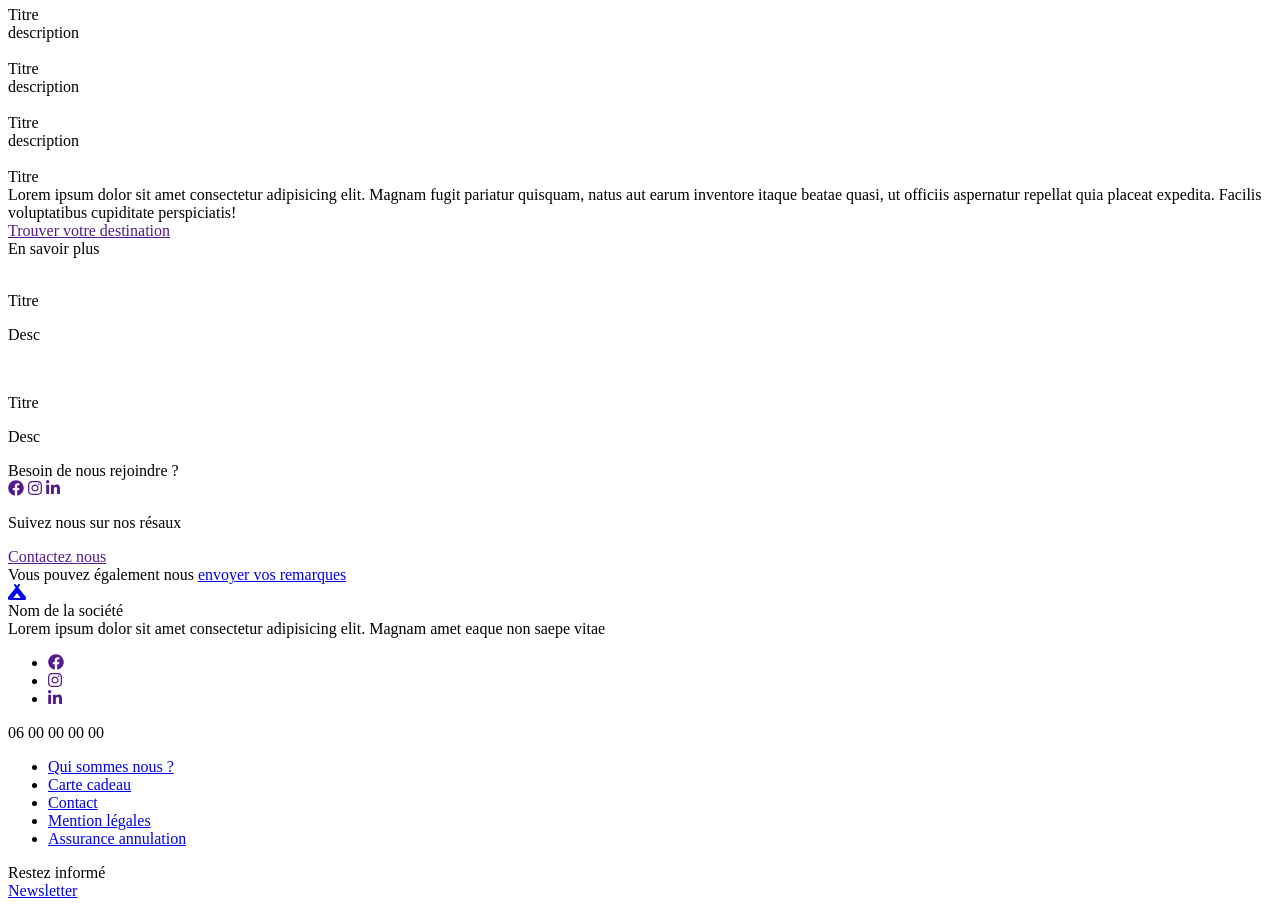
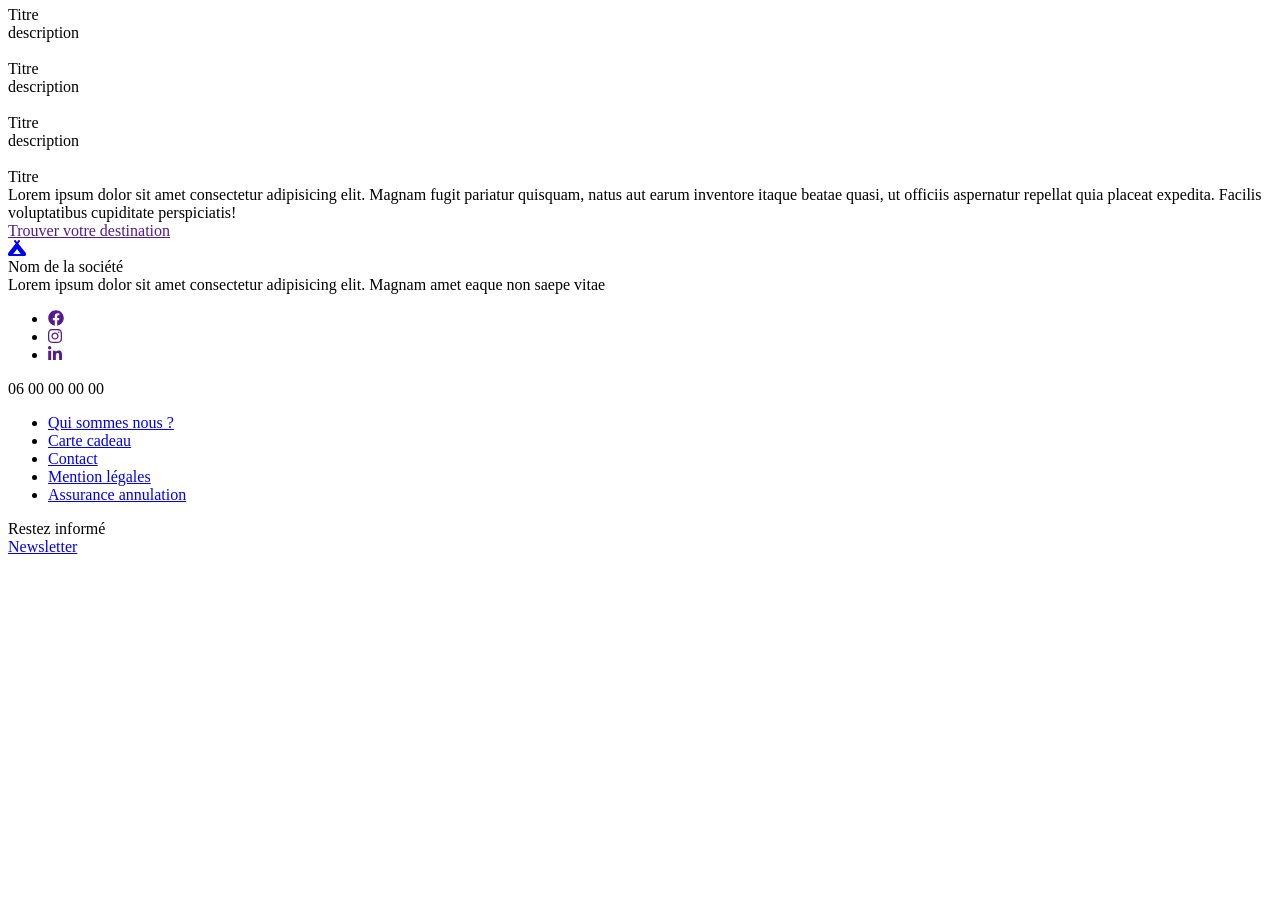
Before and after one commit to PaulineFP/Sejour_Atypique, a Symfony app: template templates/home/a-propos.html.twig in a window 1280 px wide. Shown: the part 1137-2045 px from the top of the page. After the commit the page ends 1691 px from the top, so only its background shows below. Run offline with Twig, Linux system fonts and the light colour scheme; the template is opened without the code that fills it, so the values that code supplies are empty; some libraries are stand-ins or nearby versions.

Commit message:
ci: create models section end redirect template

```diff
--- a/templates/home/a-propos.html.twig
+++ b/templates/home/a-propos.html.twig
@@ -131,40 +131,5 @@
         <a href="">Trouver votre destination</a>
     </div>
 </section>
-<section>
-    <div>
-        <div>En savoir plus</div>
-        <div>
-            <div>
-                <div><img src="" alt=""></div>
-                <div>
-                    <p>Titre</p>
-                    <p>Desc</p>
-                </div>
-            </div>
-            <div>
-                <div><img src="" alt=""></div>
-                <div>
-                    <p>Titre</p>
-                    <p>Desc</p>
-                </div>
-            </div>
-            <div>
-                <div>Besoin de nous rejoindre ?</div>
-                <div>
-                    <a href="" class='text-2xl mr-4'><i class="fa-brands fa-facebook"></i></a>
-                    <a href="" class='text-2xl mr-4'><i class="fa-brands fa-instagram"></i></a>
-                    <a href="" class='text-2xl mr-4'><i class="fa-brands fa-linkedin-in"></i></a>
-                    <p>Suivez nous sur nos résaux</p>
-                </div>
-                <a href="">Contactez nous</a>
-                <div>
-                    Vous pouvez également nous <a href="mailto:">envoyer vos remarques</a>
-                </div>
-            </div>
-        </div>
-    </div>
-</section>
-
-
+{% include "models/out_more.html.twig" %}
 {% endblock %}
```
Also changed, not shown: templates/models/out_more.html.twig (added).
